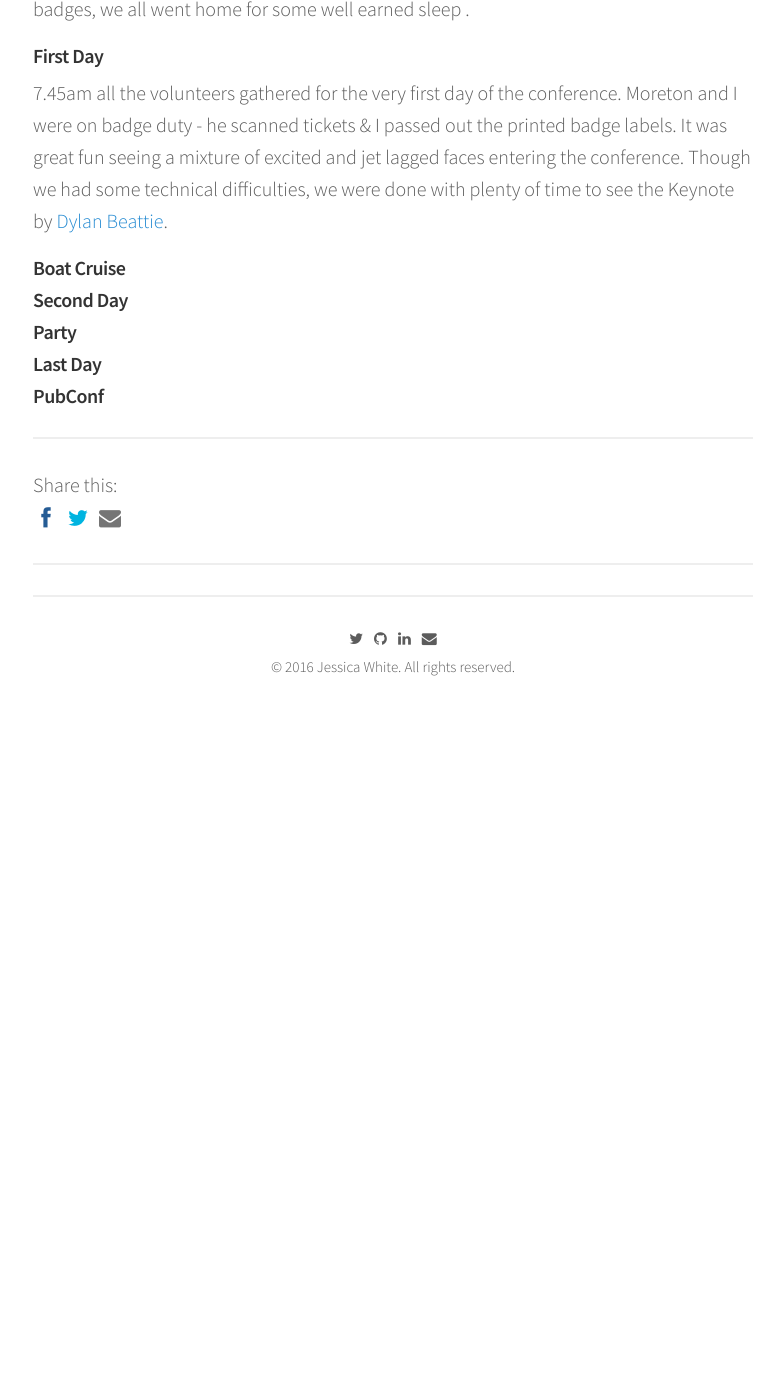
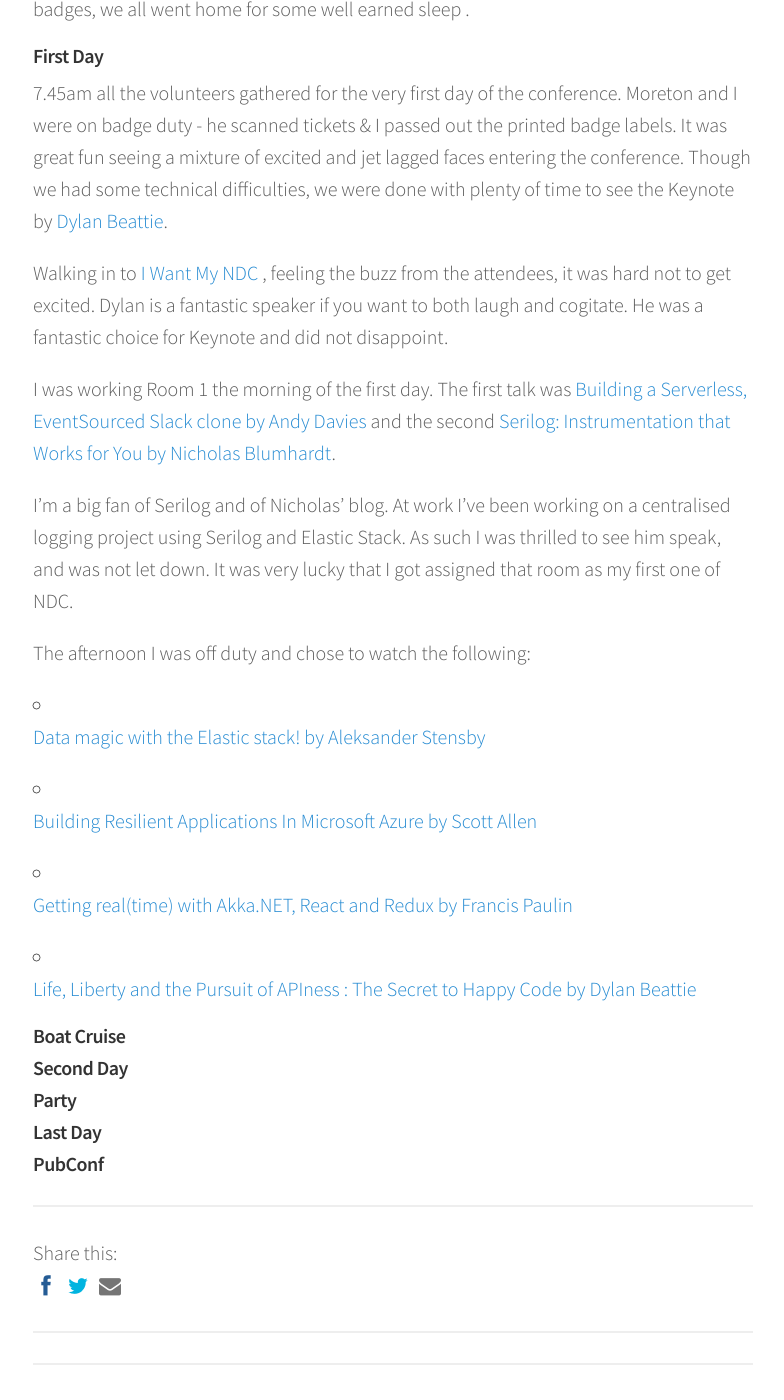
Before and after one commit to wordshaker/jesswhite_4, a Jekyll site: the page built from _posts/2017-06-19-ndcoslo2017-post.md, in a window 1280 px wide and 1400 px high, scrolled down 909 px. Shown: the whole window, without its empty margins (247-1031 px from the left). Built offline with Jekyll 4.4.1, drawn with Linux system fonts in a browser that asks for light colours; nearby versions of some CDN libraries; before the commit the page ends 1688 px from its top, so only the background shows below that.

Commit message:
Add the talks I watched on the first day

```diff
--- a/_posts/2017-06-19-ndcoslo2017-post.md
+++ b/_posts/2017-06-19-ndcoslo2017-post.md
@@ -22,6 +22,24 @@
 
 7.45am all the volunteers gathered for the very first day of the conference. Moreton and I were on badge duty - he scanned tickets & I passed out the printed badge labels. It was great fun seeing a mixture of excited and jet lagged faces entering the conference. Though we had some technical difficulties, we were done with plenty of time to see the Keynote by [Dylan Beattie](https://twitter.com/dylanbeattie).
 
+Walking in to [I Want My NDC ](https://twitter.com/dylanbeattie/status/868846378151284736), feeling the buzz from the attendees, it was hard not to get excited. Dylan is a fantastic speaker if you want to both laugh and cogitate. He was a fantastic choice for Keynote and did not disappoint.
+
+I was working Room 1 the morning of the first day. The first talk was [Building a Serverless, EventSourced Slack clone by Andy Davies](http://ndcoslo.com/talk/building-a-serverless-eventsourced-slack-clone/) and the second [Serilog: Instrumentation that Works for You by Nicholas Blumhardt](http://ndcoslo.com/talk/serilog-instrumentation-that-works-for-you/).
+
+I'm a big fan of Serilog and of Nicholas' blog. At work I've been working on a centralised logging project using Serilog and Elastic Stack. As such I was thrilled to see him speak, and was not let down. It was very lucky that I got assigned that room as my first one of NDC.
+
+The afternoon I was off duty and chose to watch the following:
+
+* [Data magic with the Elastic stack! by Aleksander Stensby](http://ndcoslo.com/talk/data-magic-with-the-elastic-stack/)
+
+* [Building Resilient Applications In Microsoft Azure by Scott Allen](http://ndcoslo.com/talk/building-resilient-applications-in-microsoft-azure/)
+
+* [Getting real(time) with Akka.NET, React and Redux by Francis Paulin](http://ndcoslo.com/talk/getting-realtime-with-akka-net-react-and-redux/)
+
+* [Life, Liberty and the Pursuit of APIness : The Secret to Happy Code by Dylan Beattie](http://ndcoslo.com/talk/life-liberty-and-the-pursuit-of-apiness-the-secret-to-happy-code/)
+
+
+
 ##### Boat Cruise
 
 ##### Second Day
```
